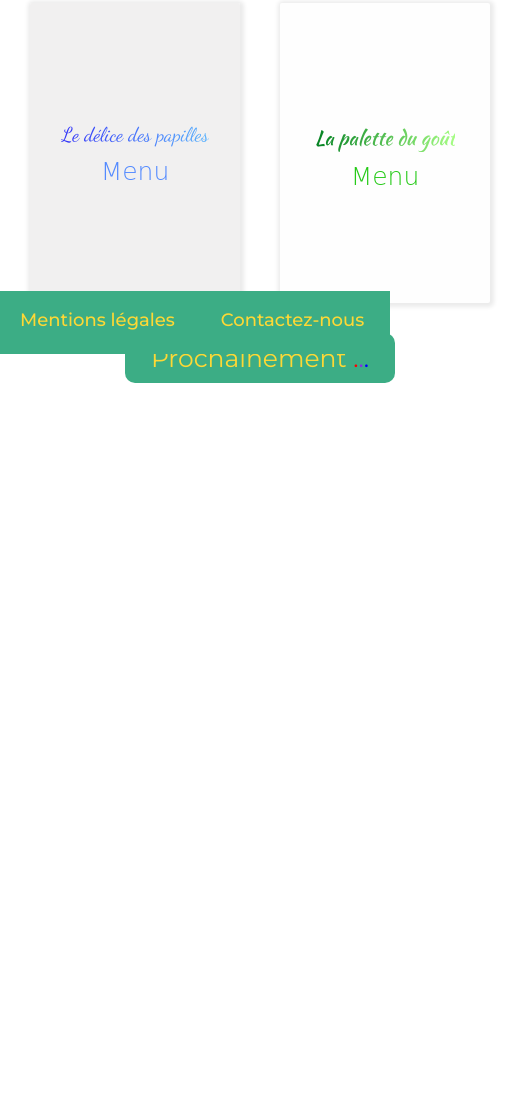
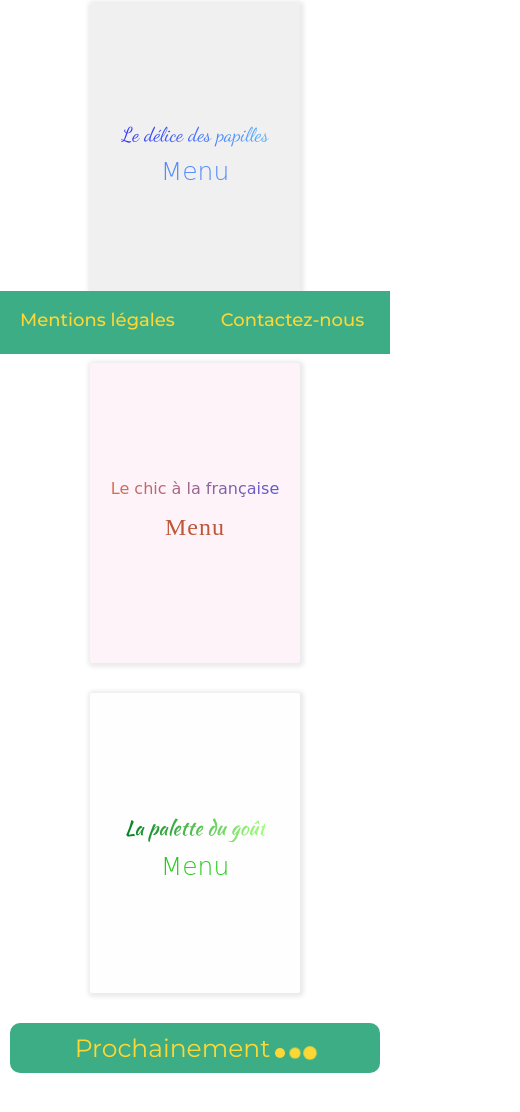
Before and after one commit to yann-sm/YannSaint-Michel_3_15082020, a website: page index.html in a window 390 px wide. Shown: the part 490-1602 px from the top of the page, 520 px wide, since content can reach past the window. Before the commit the page ends 945 px from the top, so only its background shows below. Drawn offline with Linux system fonts and the light colour scheme; a web font is replaced by a local one.

Commit message:
ajout des media queries et de l'animation underline sur les titre des menus

```diff
--- a/index.html
+++ b/index.html
@@ -17,7 +17,7 @@
 		</header>
 
 		<main class="page__body">
-			<div class="box">
+			<div class="box box--media">
 				<div class="">
 					<div class="box__menu menu1 menu__zoom__hover">
 						<div class="box__menu__marge menu__zoom">
@@ -57,7 +57,10 @@
 				</div>
 			</div>
 
-			<div class="btn__previous"><a href="#">Prochainement <span class="elt">.</span><span class="elt">.</span><span class="elt">.</span></a></div>
+			<div class="btn__previous">
+				<a href="#">Prochainement </a>
+				<div class="elt"></div><div class="elt"></div><div class="elt"></div>
+			</div>
 			<br><br><br><br>
 
 		</main>
--- a/sass/base/_base.scss
+++ b/sass/base/_base.scss
@@ -53,7 +53,21 @@ h2 {
 	font-weight: bold;
 	font-size: 12px;
 	letter-spacing: 0;
+	&:hover {
+		background-image: linear-gradient(to right, $colorBlack 50%, transparent 0%);
+		background-size: 440px 1px;
+		background-repeat: no-repeat;
+		background-position: 0% bottom;
+		animation: linear 1s anim-underline ;
+	}
 }
+/* animation title underline */
+@keyframes anim-underline {
+   0% {background-size: 20px 1px;}
+   50% {background-size: 200px 1px;}
+   100% {background-size: 440px 1px;}
+}
+
 .paragraphe {
 	font-family: 'Segoe Print', cursive;
 	font-size: 9px;
@@ -96,7 +110,6 @@ h2 {
 }
 .img__line img {
 	height: 6px;
-
 }
 
 /* Zoom image des menus */
@@ -108,5 +121,4 @@ h2 {
 	-moz-transform: scale(1.15);
     -webkit-transform: scale(1.15);
 	transform: scale(1.15);
-
 }
--- a/sass/components/_button.scss
+++ b/sass/components/_button.scss
@@ -1,5 +1,9 @@
 /* BOUTON */
 .btn__previous {
+	display: flex;
+	flex-direction: row;
+	justify-content: center;
+	align-items: center;
 	margin: auto;
 	text-align: center;
 	background-color: $fondTitle;
@@ -8,10 +12,37 @@
 	font-family: 'Montserrat', sans-serif;
 	font-weight: 400;
 	padding: 10px;
-	width: 250px;
+	width: 350px;
 	border-radius: 10Px;
 	a {
 		color: $colorTitle ;
 		text-decoration: none;
+
 	}
 }
+@keyframes move {
+	0% {transform: scale(1);}
+	50% {transform: scale(1.5);}
+	100% {transform: scale(1);}
+}
+
+.elt {
+	margin-left: 5px;
+	margin-top: 10px;
+	height: 10px;
+	width: 10px;
+	border-radius: 50%;
+	background-color: $colorTitle;
+	&:nth-child(1) {
+		animation: 1s move infinite;
+	}
+	&:nth-child(2) {
+		animation: 2s 1s move infinite;
+	}
+	&:nth-child(3) {
+		animation: 2s 1.5s move infinite;
+	}
+	&:nth-child(4) {
+		animation: 2s 1.8s move infinite;
+	}
+}
--- /dev/null
+++ b/sass/layouts/_@media.scss
@@ -0,0 +1,13 @@
+
+
+/* media queries */
+@media all and (max-width: 680px) {
+    .box--media {
+        flex-direction: column;
+        justify-content: center;
+        align-items: center;
+    }
+    .box__row {
+        margin-left: 0px;
+    }
+}
--- a/sass/layouts/_header.scss
+++ b/sass/layouts/_header.scss
@@ -1,7 +1,7 @@
 .box__main {
 	display: flex;
 	flex-direction: column;
-	min-height: 100vh;
+	min-height: 110vh;
 }
 
 /* HEADER */
--- a/sass/main.scss
+++ b/sass/main.scss
@@ -9,24 +9,13 @@
 @import "./pages/menu3";
 @import "./pages/menu4";
 @import "./base/base";
-
-
-
-.elt:nth-child(1) {
-	color: red;
-}
-.elt:nth-child(2) {
-	color: blueviolet;
-}
-.elt:nth-child(3) {
-	color: blue;
-}
+@import "./layouts/@media";
 
 /* effet wiggle */
 .box__item__wiggle:hover {
 	animation: infinite shake 0.82s ;
   }
-  @keyframes shake {
+@keyframes shake {
 	10%, 90% {
 	  transform: translate3d(-4px, 0, 0);
 	}
@@ -39,4 +28,4 @@
 	40%, 60% {
 	  transform: translate3d(4px, 0, 0);
 	}
-  }
+}
```
Also changed, not shown: mentionLegal.html (+24 -3 lines), css/style.css, 1 other file.
